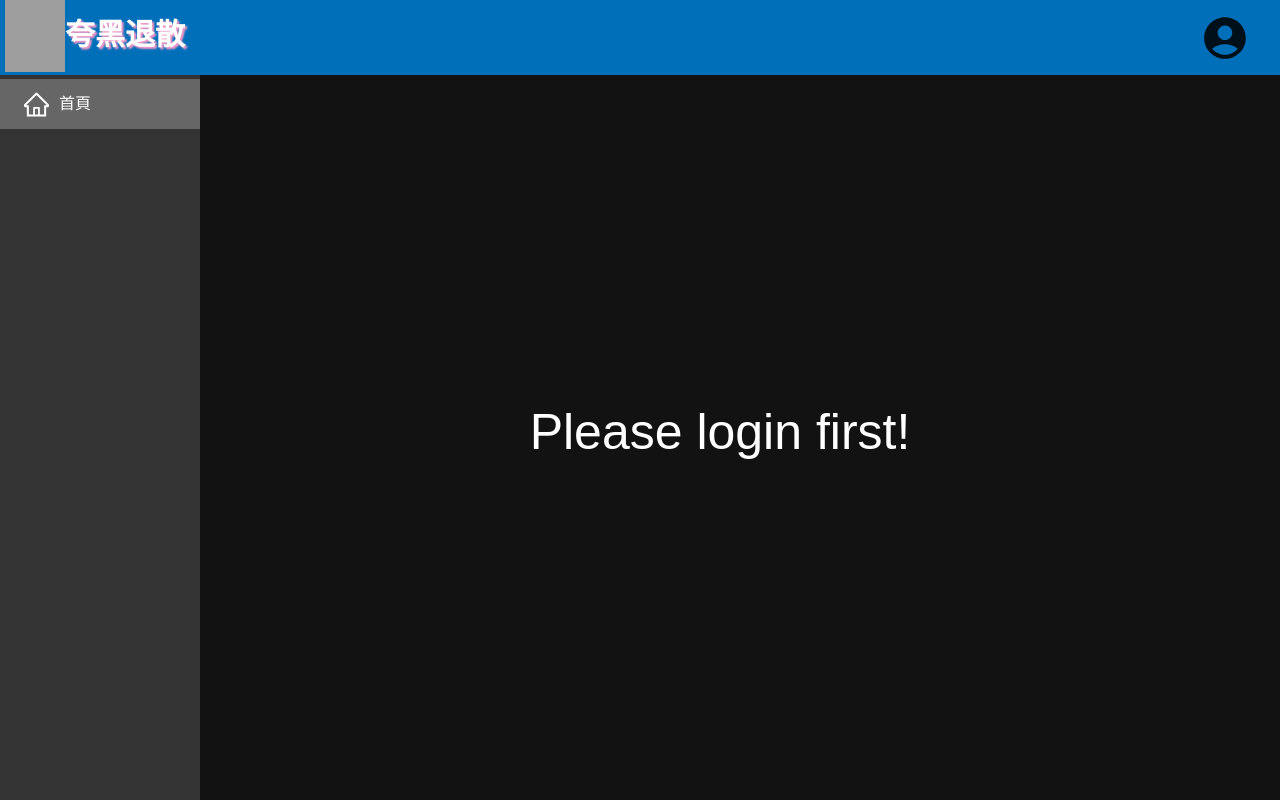
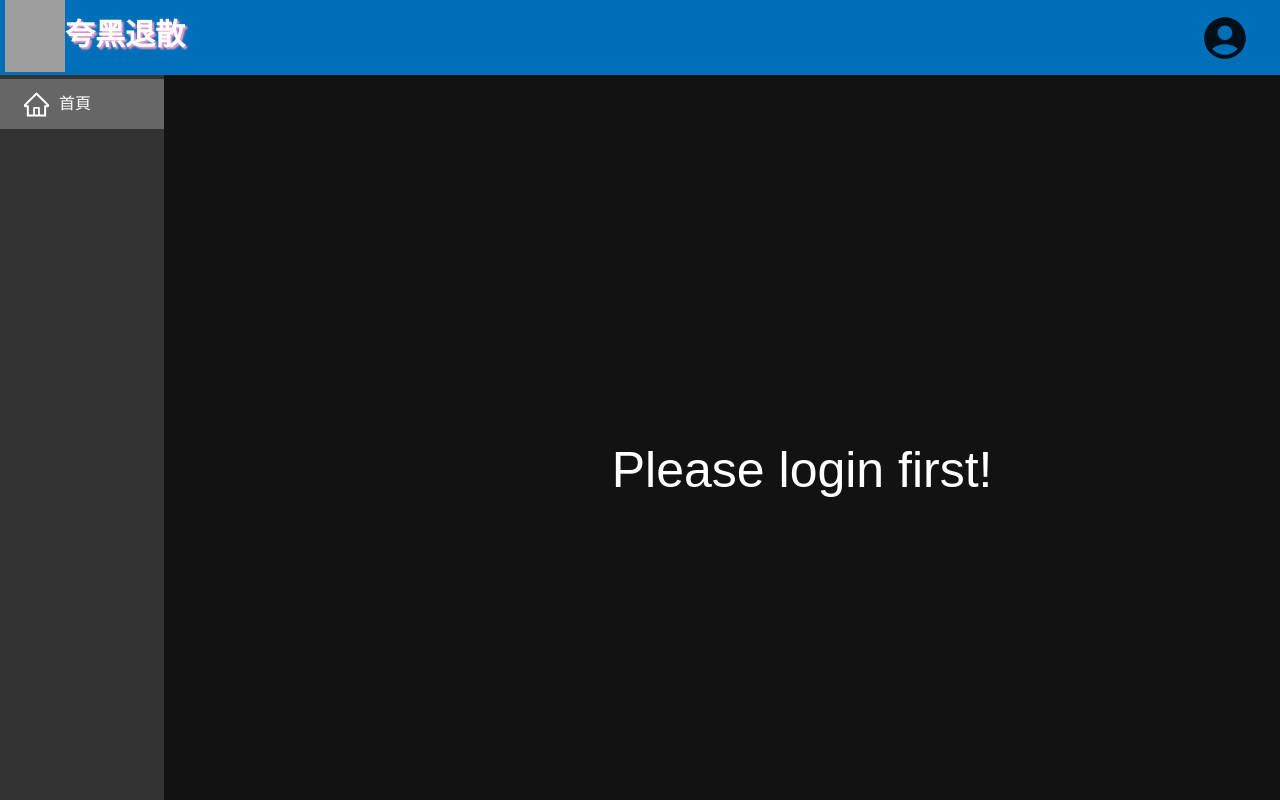
Before and after one commit to SonicBenz0408/Web_Final, a React (Create React App) app in the folder frontend/: page / in a window 1280 px wide. Built offline with nearby package versions, Linux system fonts and the light colour scheme; no server answers; grey boxes are pictures that could not be loaded; a web font is replaced by a local one.

Commit message:
final version

```diff
--- a/frontend/src/Containers/homePage.js
+++ b/frontend/src/Containers/homePage.js
@@ -14,6 +14,7 @@ const DownWrapper = styled.div`
     height: 100%;
     background-color: rgb(18, 18, 18);
     display: flex;
+    padding-top: 75px ;
 }
 `
 const Home = ({ sendData, menuKey, setMenuKey, nowUser, setNowUser, userFavor, setUserFavor, HoloIcon, NijiIcon, OtherIcon, WholeIcon, LiveStream, UpcomingStream, setSignedIn, navigate }) => {
@@ -45,7 +46,7 @@ const Home = ({ sendData, menuKey, setMenuKey, nowUser, setNowUser, userFavor, s
         <Wrapper>
             <TopBar setMenuKey={setMenuKey} nowUser={nowUser} setNowUser={setNowUser} navigate={navigate} />
             <DownWrapper>
-                <SideBar nowUser={nowUser} menuKey={menuKey} setMenuKey={setMenuKey} userFavor={userFavor} setFavorTemp={setFavorTemp} navigate={navigate}/>
+                <SideBar nowUser={nowUser} menuKey={menuKey} setMenuKey={setMenuKey} userFavor={userFavor} setFavorTemp={setFavorTemp} />
                 {Main}
             </DownWrapper>
         </Wrapper>
--- a/frontend/src/Containers/mainArea.js
+++ b/frontend/src/Containers/mainArea.js
@@ -6,12 +6,18 @@ const { Option } = Select
 
 
 const Wrapper = styled.div`
+    &::-webkit-scrollbar{
+        width:10px;
+        border-radious: 10px;
+    };
+    &::-webkit-scrollbar-thumb{
+        background-color: rgb(107, 105, 105);
+        border-radius: 2px;
+    };
     box-sizing: border-box;
     padding: 20px;
     width: 100%;
     height: 100% ;
-    padding-top: 90px;
-    margin-left: 200px ;
     overflow-y: scroll;
 `
 
--- a/frontend/src/Containers/sideBar.js
+++ b/frontend/src/Containers/sideBar.js
@@ -3,17 +3,15 @@ import styled from "styled-components"
 import { HomeOutlined, HeartOutlined, ProfileOutlined } from "@ant-design/icons"
 
 const Wrapper = styled.div`
-    width: 200px;
+    width: 220px;
     height: 100%;
     display: flex;
     flex-direction: column;
     background-color: rgb(54,54,54);
     transition: .5s;
-    margin-top: 75px ;
-    position: fixed;
 `
 
-const SideBar = ({ nowUser, menuKey, setMenuKey, userFavor, setFavorTemp, navigate }) => {
+const SideBar = ({ nowUser, menuKey, setMenuKey, userFavor, setFavorTemp }) => {
 
     const handleMenuClick = (event) => {
         if(event.key === "favor") toFavor()
```
Also changed, not shown: 1 other file (tests, documents, lock files or other folders).
